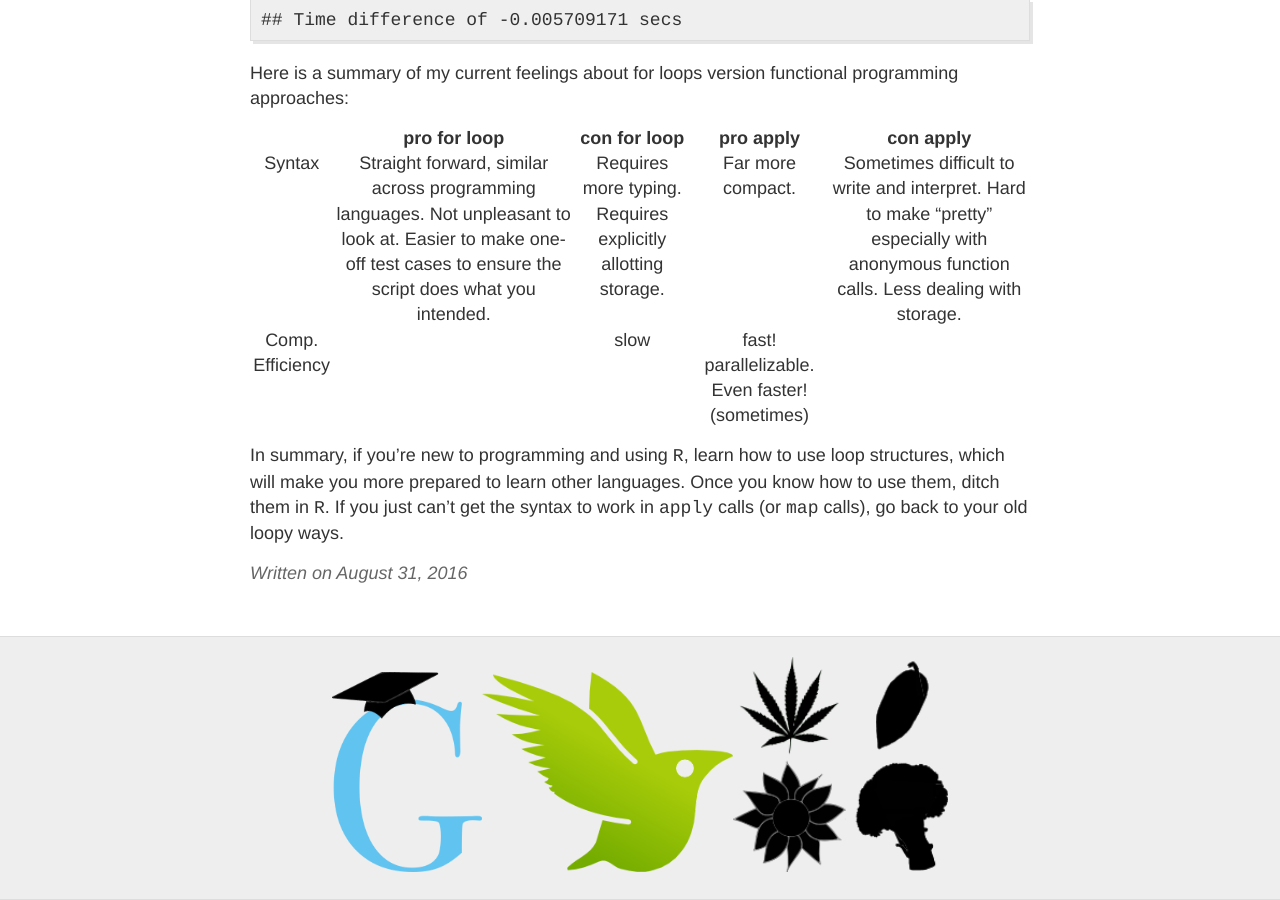
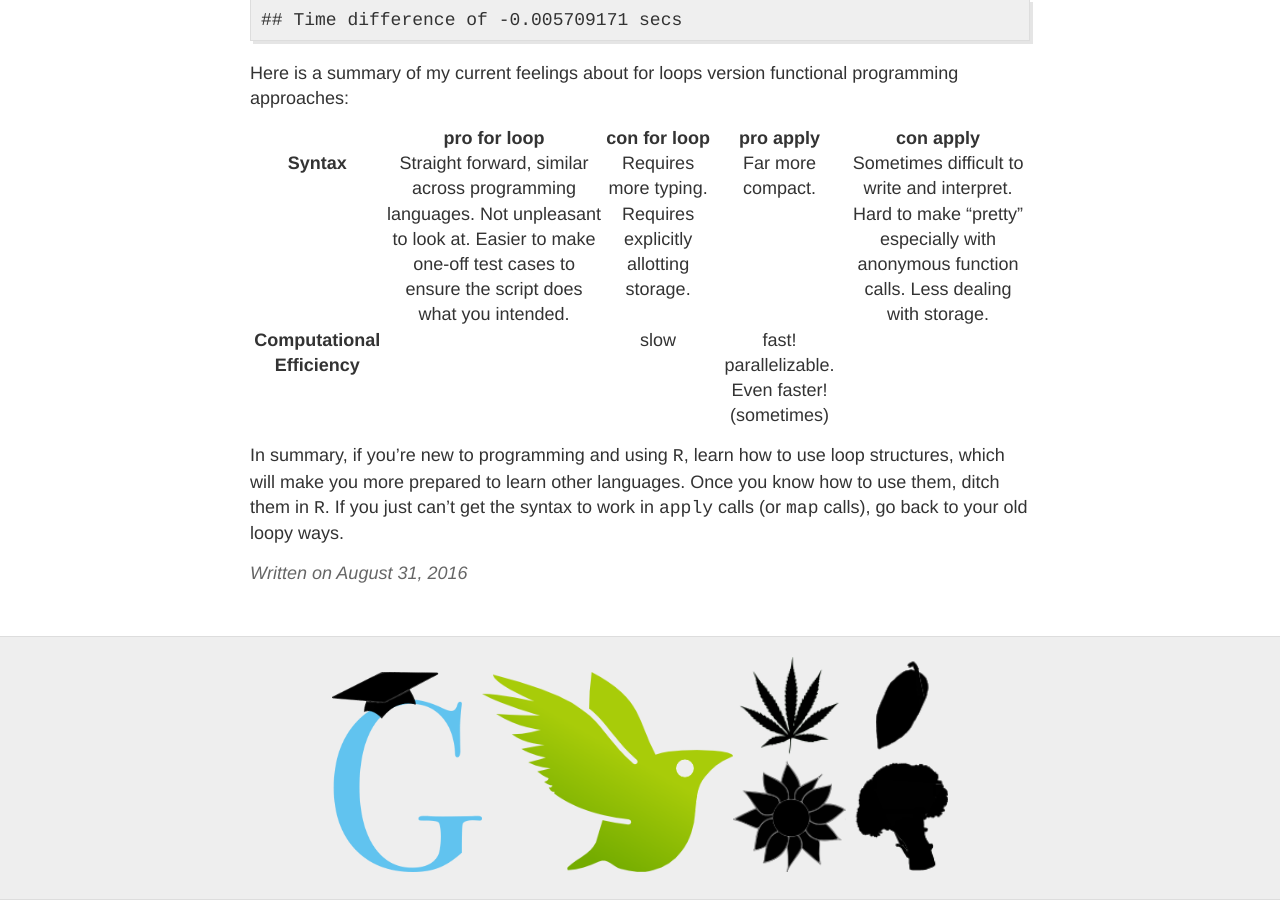
Before and after one commit to silastittes/silastittes.github.io, a Jekyll site: the page built from _posts/2016-08-31-applying.md, in a window 1280 px wide and 900 px high, scrolled down 4505 px. Built offline with Jekyll 4.4.1, drawn with Linux system fonts in a browser that asks for light colours; comment, search, counter and statistics services are not loaded.

Commit message:
changed table margins to bold font

```diff
--- a/_posts/2016-08-31-applying.md
+++ b/_posts/2016-08-31-applying.md
@@ -238,8 +238,8 @@ programming approaches:
 
 |        | **pro for loop** | **con for loop** | **pro apply** | **con apply** |
 |:------:|:----------------:|:----------------:|:-------------:|:-------------:|
-| Syntax    | Straight forward, similar across programming languages. Not unpleasant to look at. Easier to make one-off test cases to ensure the script does what you intended. | Requires more typing. Requires explicitly allotting storage. | Far more compact. | Sometimes difficult to write and interpret. Hard to make "pretty" especially with anonymous function calls. Less dealing with storage. |
-| Comp. Efficiency | | slow | fast! parallelizable. Even faster! (sometimes) |  |
+| **Syntax**    | Straight forward, similar across programming languages. Not unpleasant to look at. Easier to make one-off test cases to ensure the script does what you intended. | Requires more typing. Requires explicitly allotting storage. | Far more compact. | Sometimes difficult to write and interpret. Hard to make "pretty" especially with anonymous function calls. Less dealing with storage. |
+| **Computational Efficiency** | | slow | fast! parallelizable. Even faster! (sometimes) |  |
 
 
 In summary, if you're new to programming and using `R`, learn how to use loop
```
